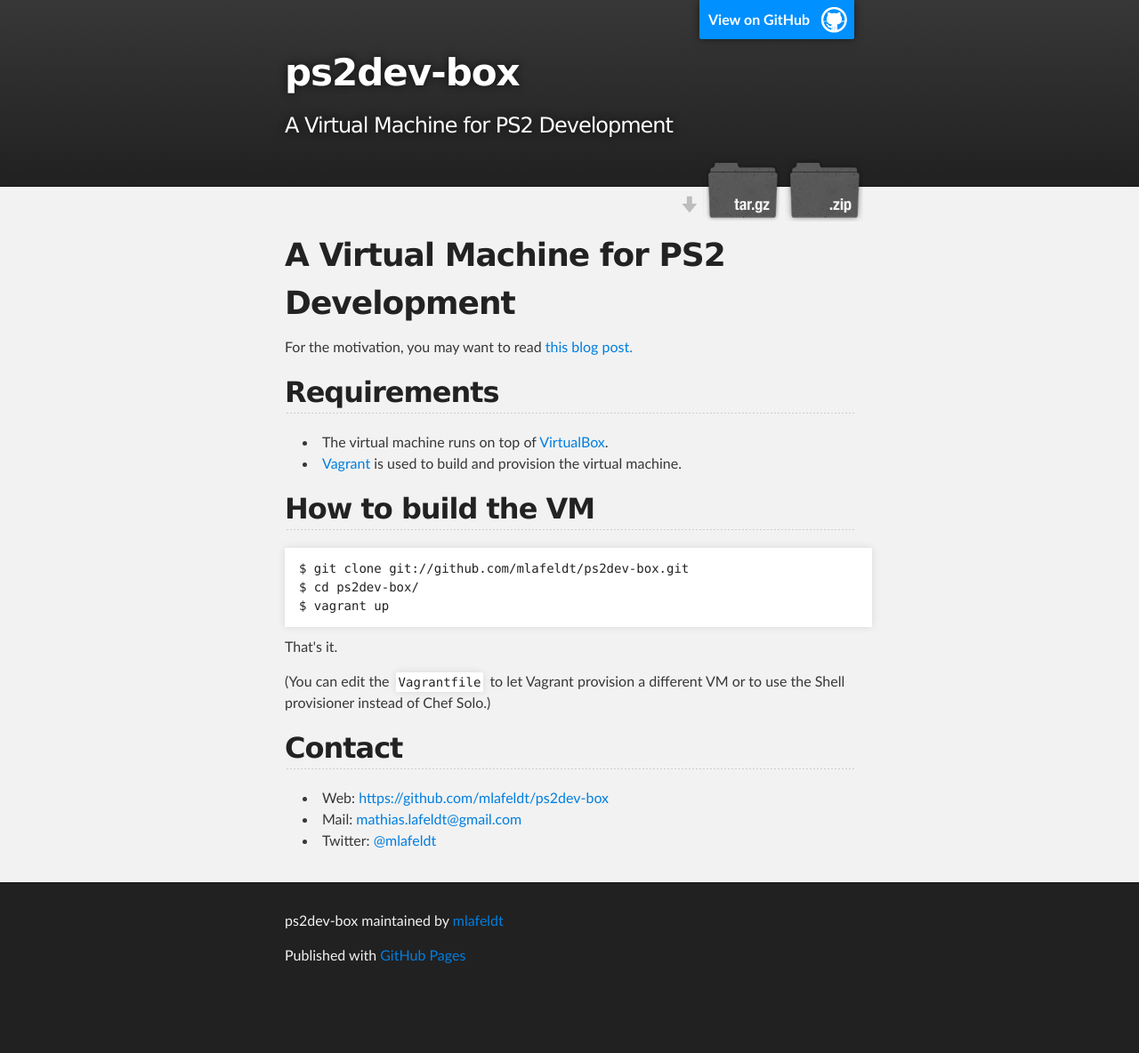
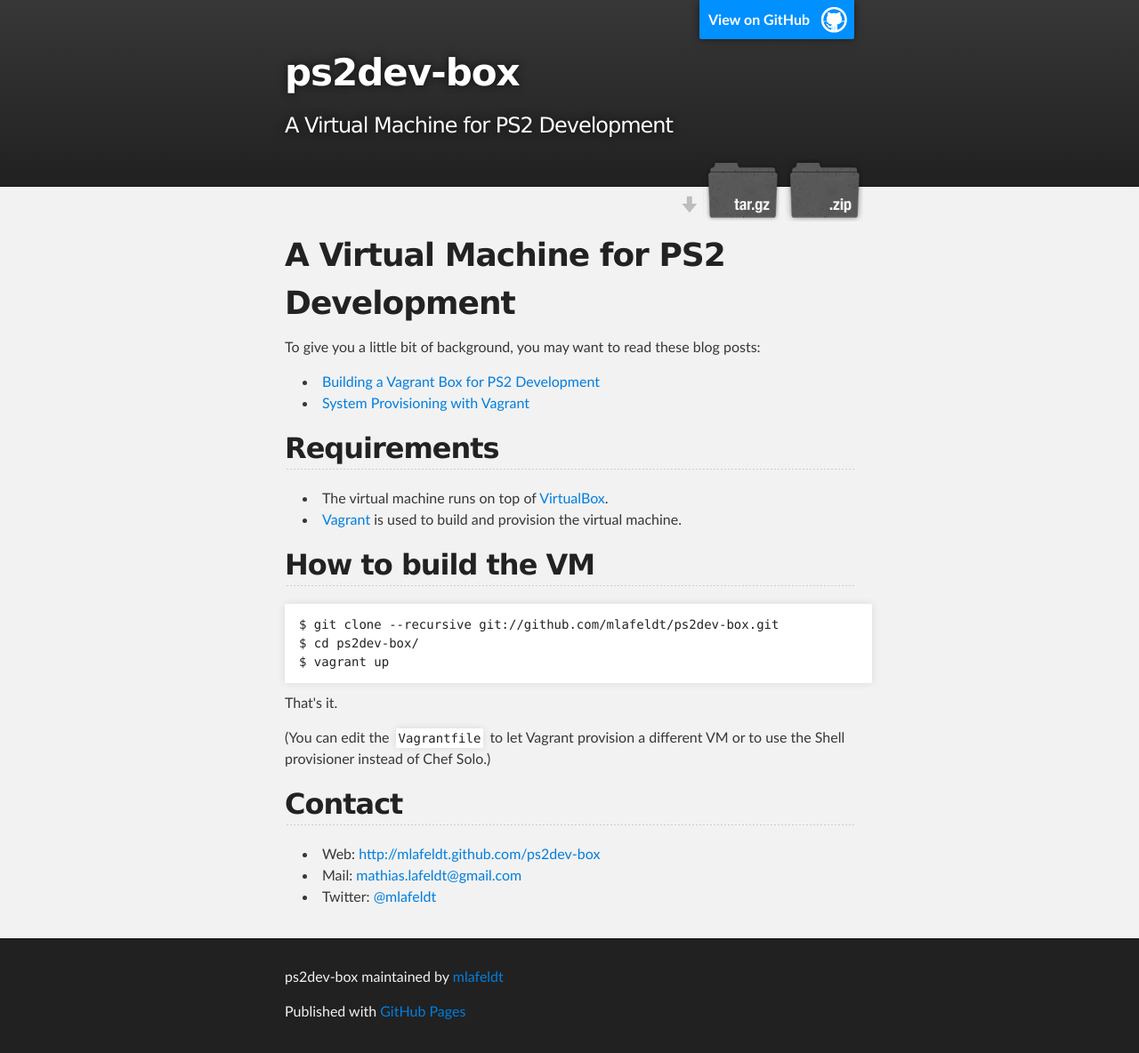
Before and after one commit to mlafeldt/ps2dev-box, a plain HTML site: page index.html in a window 1280 px wide. Shown: the whole page at 89% size. Before the commit the page ends 1121 px from the top, so only its background shows below. Drawn offline with Linux system fonts and the light colour scheme.

Commit message:
Create gh-pages branch via GitHub

```diff
--- a/index.html
+++ b/index.html
@@ -33,9 +33,12 @@
       <section id="main_content" class="inner">
         <h1>A Virtual Machine for PS2 Development</h1>
 
-<p>For the motivation, you may want to read <a href="http://mlafeldt.github.com/blog/2012/08/system-provisioning-with-vagrant/">this blog post.</a></p>
+<p>To give you a little bit of background, you may want to read these blog posts:</p>
 
-<h2>Requirements</h2>
+<ul>
+<li><a href="http://mlafeldt.github.com/blog/2012/06/building-a-vagrant-box-for-ps2-development/">Building a Vagrant Box for PS2 Development</a></li>
+<li><a href="http://mlafeldt.github.com/blog/2012/08/system-provisioning-with-vagrant/">System Provisioning with Vagrant</a></li>
+</ul><h2>Requirements</h2>
 
 <ul>
 <li>The virtual machine runs on top of <a href="https://www.virtualbox.org">VirtualBox</a>.</li>
@@ -43,7 +46,7 @@
 <a href="http://vagrantup.com">Vagrant</a> is used to build and provision the virtual machine.</li>
 </ul><h2>How to build the VM</h2>
 
-<pre><code>$ git clone git://github.com/mlafeldt/ps2dev-box.git
+<pre><code>$ git clone --recursive git://github.com/mlafeldt/ps2dev-box.git
 $ cd ps2dev-box/
 $ vagrant up
 </code></pre>
@@ -56,7 +59,7 @@ the Shell provisioner instead of Chef Solo.)</p>
 <h2>Contact</h2>
 
 <ul>
-<li>Web: <a href="https://github.com/mlafeldt/ps2dev-box">https://github.com/mlafeldt/ps2dev-box</a>
+<li>Web: <a href="http://mlafeldt.github.com/ps2dev-box">http://mlafeldt.github.com/ps2dev-box</a>
 </li>
 <li>Mail: <a href="mailto:mathias.lafeldt@gmail.com">mathias.lafeldt@gmail.com</a>
 </li>
--- a/params.json
+++ b/params.json
@@ -1 +1 @@
-{"tagline":"A Virtual Machine for PS2 Development","note":"Don't delete this file! It's used internally to help with page regeneration.","body":"A Virtual Machine for PS2 Development\r\n=====================================\r\n\r\nFor the motivation, you may want to read [this blog post.][blog]\r\n\r\n\r\nRequirements\r\n------------\r\n\r\n- The virtual machine runs on top of [VirtualBox].\r\n- [Vagrant] is used to build and provision the virtual machine.\r\n\r\n\r\n## How to build the VM\r\n\r\n    $ git clone git://github.com/mlafeldt/ps2dev-box.git\r\n    $ cd ps2dev-box/\r\n    $ vagrant up\r\n\r\nThat's it.\r\n\r\n(You can edit the `Vagrantfile` to let Vagrant provision a different VM or to use\r\nthe Shell provisioner instead of Chef Solo.)\r\n\r\n\r\n## Contact\r\n\r\n* Web: <https://github.com/mlafeldt/ps2dev-box>\r\n* Mail: <mathias.lafeldt@gmail.com>\r\n* Twitter: [@mlafeldt](https://twitter.com/mlafeldt)\r\n\r\n\r\n[Vagrant]: http://vagrantup.com\r\n[VirtualBox]: https://www.virtualbox.org\r\n[blog]: http://mlafeldt.github.com/blog/2012/08/system-provisioning-with-vagrant/\r\n","name":"ps2dev-box","google":""}
+{"tagline":"A Virtual Machine for PS2 Development","google":"","note":"Don't delete this file! It's used internally to help with page regeneration.","name":"ps2dev-box","body":"A Virtual Machine for PS2 Development\r\n=====================================\r\n\r\nTo give you a little bit of background, you may want to read these blog posts:\r\n\r\n- [Building a Vagrant Box for PS2 Development][blog-1]\r\n- [System Provisioning with Vagrant][blog-2]\r\n\r\n\r\nRequirements\r\n------------\r\n\r\n- The virtual machine runs on top of [VirtualBox].\r\n- [Vagrant] is used to build and provision the virtual machine.\r\n\r\n\r\n## How to build the VM\r\n\r\n    $ git clone --recursive git://github.com/mlafeldt/ps2dev-box.git\r\n    $ cd ps2dev-box/\r\n    $ vagrant up\r\n\r\nThat's it.\r\n\r\n(You can edit the `Vagrantfile` to let Vagrant provision a different VM or to use\r\nthe Shell provisioner instead of Chef Solo.)\r\n\r\n\r\n## Contact\r\n\r\n* Web: <http://mlafeldt.github.com/ps2dev-box>\r\n* Mail: <mathias.lafeldt@gmail.com>\r\n* Twitter: [@mlafeldt](https://twitter.com/mlafeldt)\r\n\r\n\r\n[Vagrant]: http://vagrantup.com\r\n[VirtualBox]: https://www.virtualbox.org\r\n[blog-1]: http://mlafeldt.github.com/blog/2012/06/building-a-vagrant-box-for-ps2-development/\r\n[blog-2]: http://mlafeldt.github.com/blog/2012/08/system-provisioning-with-vagrant/\r\n"}
```
